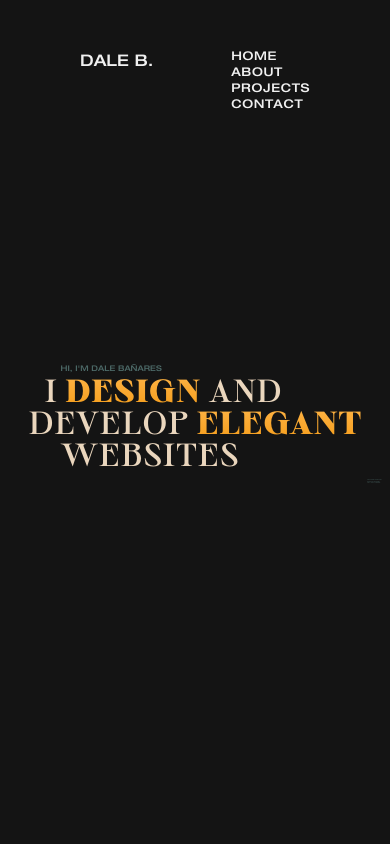
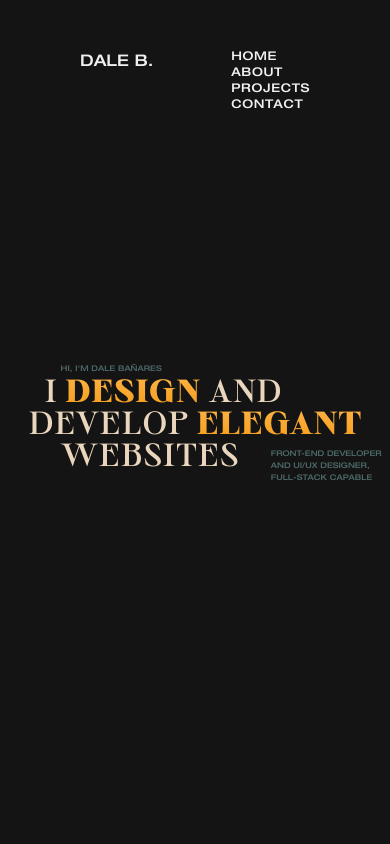
Before and after one commit to hyamero/portfolio-legacy, a Next.js app: page / in a window 390 px wide. Shown: the top 844 px of the page. Built offline with nearby package versions, Linux system fonts and the light colour scheme.

Commit message:
Minor bug fix

```diff
--- a/components/Heading.tsx
+++ b/components/Heading.tsx
@@ -40,7 +40,7 @@ const Heading: React.FC<HeadingProps> = ({}) => {
           <br />
           &nbsp; &nbsp; WEBSITES
         </motion.div>
-        <p className="sub-text whitespace-nowrap font-helvetica absolute bottom-0 right-[6rem] sub-sentence md:right-0 md:-bottom-3 xs:-right-5 xs:text-[1px]">
+        <p className="sub-text whitespace-nowrap font-helvetica absolute bottom-0 right-[6rem] sub-sentence md:right-0 md:-bottom-3 xs:-right-5">
           FRONT-END DEVELOPER <br /> AND UI/UX DESIGNER, <br /> FULL-STACK
           CAPABLE
         </p>
```
